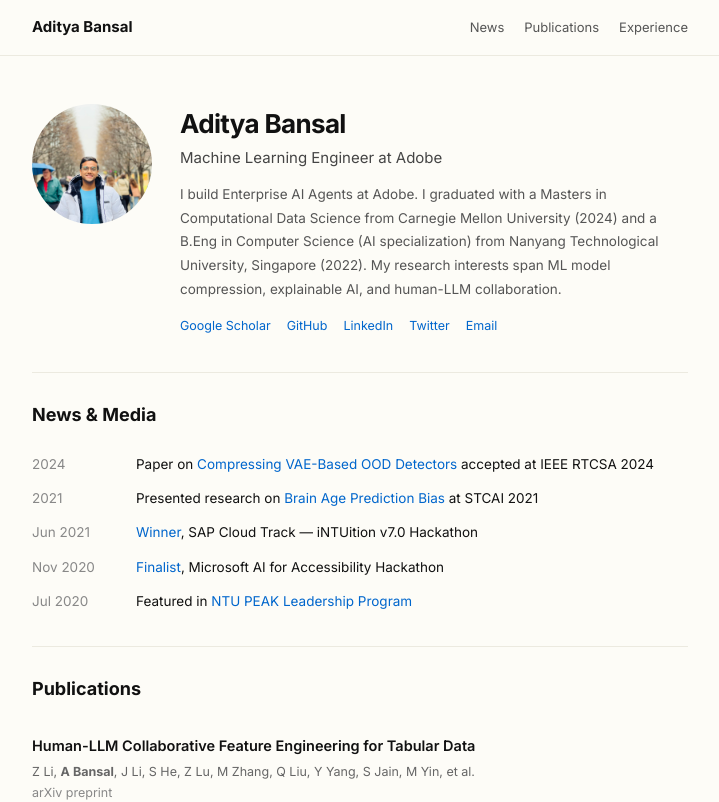
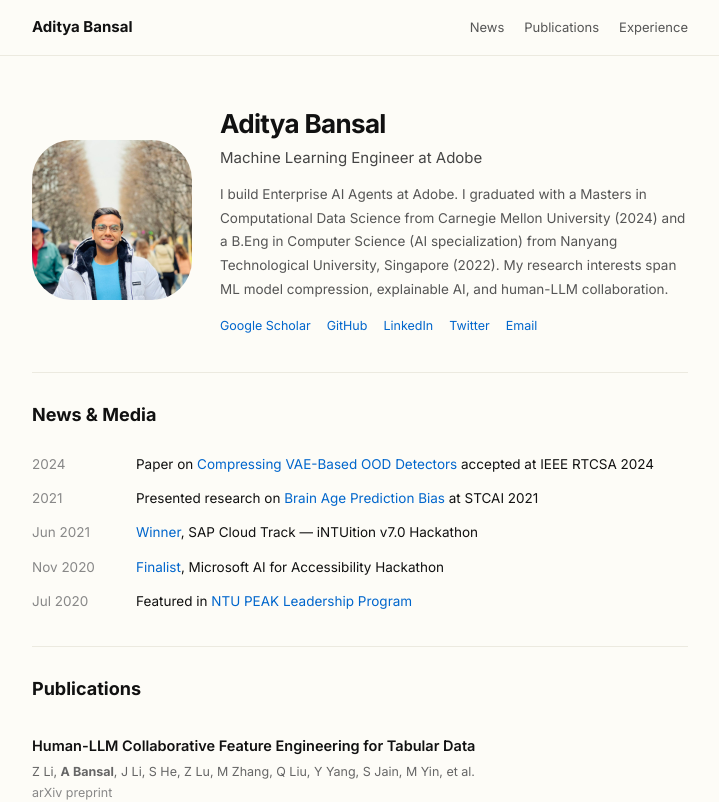
Before and after one commit to bansal-aditya/bansal-aditya.github.io, a Next.js app: page / in a window 1280 px wide. Shown: the top 802 px of the page, without its empty margins (280-999 px from the left). Built offline with nearby package versions, Linux system fonts and the light colour scheme.

Commit message:
fix: larger photo (160px), zoomed in with scale-125, rounded-[40px], vertically centered with bio

```diff
--- a/src/components/Hero.tsx
+++ b/src/components/Hero.tsx
@@ -4,15 +4,17 @@ import SocialLinks from "./SocialLinks";
 
 export default function Hero() {
   return (
-    <section className="flex flex-col items-center gap-7 pt-12 pb-9 md:flex-row md:items-start">
-      <Image
-        src={profile.image}
-        alt={profile.name}
-        width={120}
-        height={120}
-        className="rounded-full object-cover flex-shrink-0 w-[120px] h-[120px]"
-        priority
-      />
+    <section className="flex flex-col items-center gap-7 pt-12 pb-9 md:flex-row md:items-center">
+      <div className="flex-shrink-0 w-[160px] h-[160px] rounded-[40px] overflow-hidden">
+        <Image
+          src={profile.image}
+          alt={profile.name}
+          width={160}
+          height={160}
+          className="object-cover w-full h-full scale-125"
+          priority
+        />
+      </div>
       <div>
         <h1 className="text-[26px] font-bold tracking-tight text-foreground">
           {profile.name}
```
